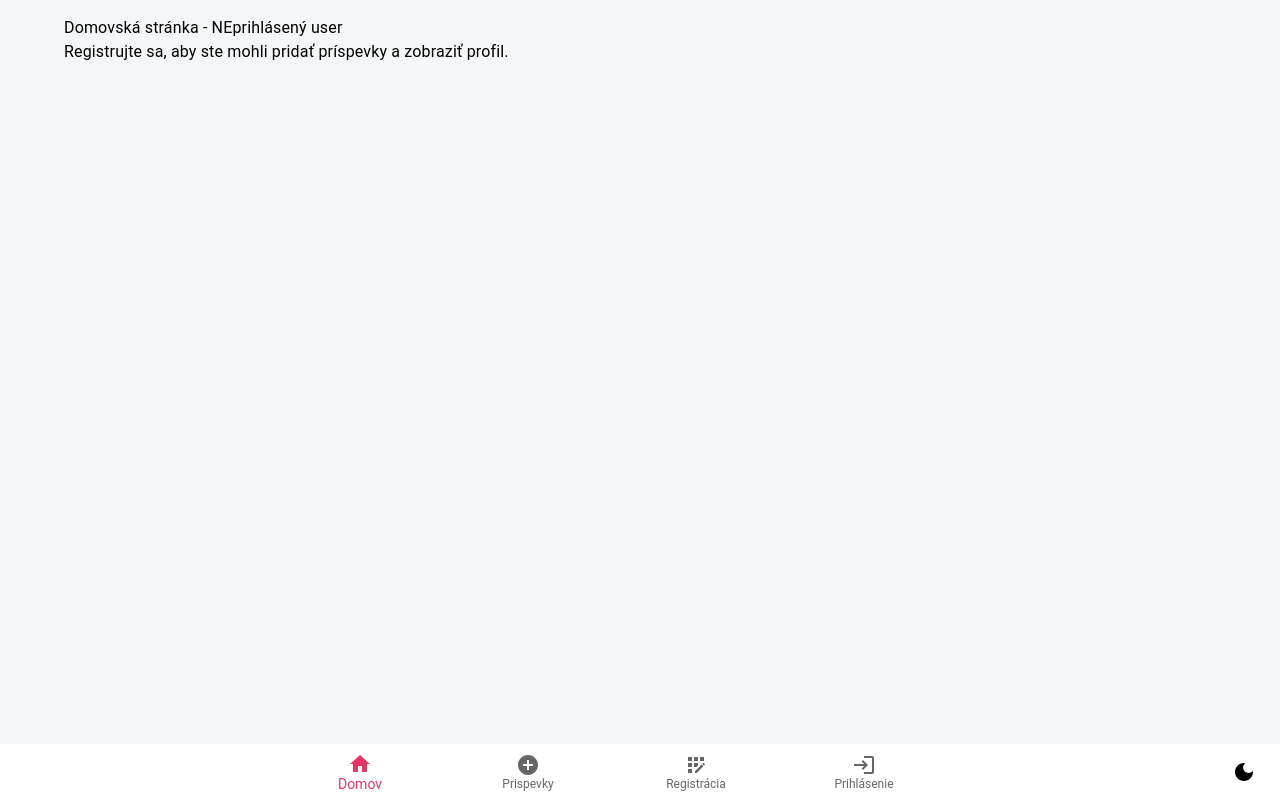
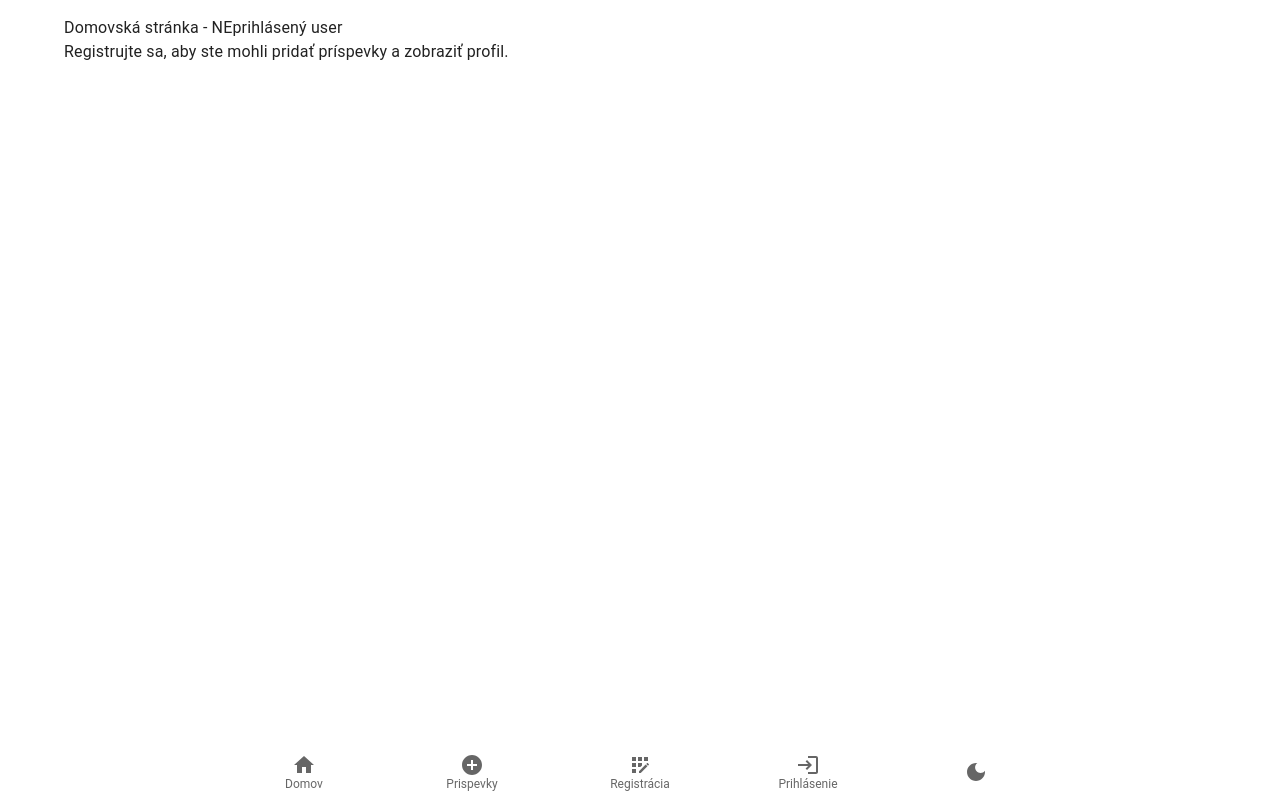
Before and after one commit to Alea2247/Zoska-snap, a Next.js app: page / in a window 1280 px wide. Built offline with nearby package versions, Linux system fonts and the light colour scheme; no server answers.

Commit message:
theme button

```diff
--- a/src/app/layout.tsx
+++ b/src/app/layout.tsx
@@ -4,7 +4,7 @@ import { Metadata } from "next";
 import "./globals.css";
 import Navbar from "../components/Navbar";
 import AuthProvider from "../components/AuthProvider";
-import { ThemeProvider } from "../providers/ThemeProvider";
+import ThemeProvider from "../components/ThemeProvider";
 import PublicLayout from './(public)/layout';
 import PrivateLayout from './(private)/layout';
 
@@ -27,13 +27,13 @@ export default function RootLayout({
       <body>
         <AuthProvider>
           <ThemeProvider>
-            <main >
-              {children}
-            </main>
-            <Navbar />
+            <div style={{ minHeight: "100vh", display: "flex", flexDirection: "column" }}>
+              <Navbar />
+              <main style={{ flexGrow: 1 }}>{children}</main>
+            </div>
           </ThemeProvider>
         </AuthProvider>
       </body>
     </html>
   );
-};
+}
--- a/src/components/Navbar.tsx
+++ b/src/components/Navbar.tsx
@@ -3,29 +3,31 @@
 
 "use client";
 
-import * as React from 'react';
-import { BottomNavigation, BottomNavigationAction, Box, Avatar, IconButton } from '@mui/material';
-import HomeIcon from '@mui/icons-material/Home';
-import SearchIcon from '@mui/icons-material/Search';
-import AddCircleIcon from '@mui/icons-material/AddCircle';
-import LoginIcon from '@mui/icons-material/Login';
-import AppRegistrationIcon from '@mui/icons-material/AppRegistration';
-import LogoutIcon from '@mui/icons-material/Logout';
+import React from "react";
+import {
+  BottomNavigation,
+  BottomNavigationAction,
+  Box,
+  Avatar,
+} from "@mui/material";
+import HomeIcon from "@mui/icons-material/Home";
+import SearchIcon from "@mui/icons-material/Search";
+import AddCircleIcon from "@mui/icons-material/AddCircle";
+import LoginIcon from "@mui/icons-material/Login";
+import AppRegistrationIcon from "@mui/icons-material/AppRegistration";
+import LogoutIcon from "@mui/icons-material/Logout";
 import LightModeIcon from "@mui/icons-material/LightMode";
 import DarkModeIcon from "@mui/icons-material/DarkMode";
-import { useRouter } from 'next/navigation';
+import { useRouter } from "next/navigation";
 import { useSession } from "next-auth/react";
-import { useThemeContext } from '../providers/ThemeProvider';
-import { darkTheme } from '@/styles/themes';
+import { useColorMode } from "./ThemeProvider";
 
-export default function Navbar() {
-  const [value, setValue] = React.useState('/');
+const Navbar = () => {
+  const { toggleColorMode, mode } = useColorMode();
   const router = useRouter();
-  const { data: session, status } = useSession();
-  const { toggleTheme, themeMode } = useThemeContext();
+  const { data: session } = useSession();
 
   const handleNavigation = (event: React.SyntheticEvent, newValue: string) => {
-    setValue(newValue);
     router.push(newValue);
   };
 
@@ -44,7 +46,7 @@ export default function Navbar() {
     { label: "Pridať", value: "/prispevok", icon: <AddCircleIcon /> },
     {
       label: "Profil",
-      value: "/profil",
+      value: "/profile",
       icon: session?.user?.image ? (
         <Avatar
           alt={session?.user?.name || "User"}
@@ -58,73 +60,30 @@ export default function Navbar() {
   ];
 
   // Decide which paths to use based on authentication status
-  const navigationPaths = status === "authenticated" ? authPaths : nonAuthPaths;
+  const paths = session ? authPaths : nonAuthPaths;
 
   return (
-    <Box
-      sx={{
-        width: "100%",
-        position: "fixed",
-        bottom: 0,
-        backgroundColor: (theme) => theme.palette.background.paper,
-        display: "flex",
-        alignItems: "center",
-        justifyContent: "space-between", // Make sure space between nav and button is correct
-        px: 2,
-      }}
-    >
-      {/* Navigation Section */}
-      <BottomNavigation
-        showLabels
-        value={value}
-        onChange={handleNavigation}
-        sx={{ flexGrow: 1 }} // Let navigation take most of the width
-      >
-        {navigationPaths.map((path) => (
+    <>
+      <Box sx={{ width: "100%", position: "fixed", bottom: 0 }}>
+        <BottomNavigation showLabels>
+          {paths.map((path) => (
             <BottomNavigationAction
               key={path.value}
               label={path.label}
               value={path.value}
               icon={path.icon}
+              onClick={(event) => handleNavigation(event, path.value)}
             />
           ))}
+          <BottomNavigationAction
+            label=""
+            icon={mode === "light" ? <DarkModeIcon /> : <LightModeIcon />}
+            onClick={toggleColorMode}
+          />
         </BottomNavigation>
+      </Box>
+    </>
+  );
+};
 
-      {/* Theme Toggle Section */}
-      <IconButton
-        onClick={toggleTheme}
-        sx={{
-          color: (theme) => theme.palette.text.primary,
-          ml: 2,
-        }}
-      >
-        {themeMode === 'dark' ? <LightModeIcon /> : <DarkModeIcon />}
-      </IconButton>
-    </Box>
-  );
-}
-
-// return (
-//   <Box sx={{ width: '100%', position: 'fixed', bottom: 0, zIndex: 5000 }}>
-//     <BottomNavigation
-//       showLabels
-//       value={value}
-//       onChange={handleNavigation}
-//     >
-//       {/* Navigácia a ikony */}
-//       <BottomNavigationAction label="Domov" value="/" icon={<HomeIcon />} />
-//       <BottomNavigationAction label="Hľadať" value="/hladat" icon={<SearchIcon />} />
-//       <BottomNavigationAction label="Pridať" value="/prispevok" icon={<AddCircleIcon />} />
-//       <BottomNavigationAction label="Prihlásenie" value="/auth/prihlasenie" icon={<LoginIcon />} />
-
-//       {/* Tlačidlo na prepínanie témy */}
-//       <IconButton
-//         onClick={toggleTheme}
-//         sx={{ position: 'absolute', right: 16, bottom: 16, zIndex: 1100 }}
-//       >
-//         {themeMode === 'dark' ? <Brightness7Icon /> : <Brightness4Icon />}
-//       </IconButton>
-//     </BottomNavigation>
-//   </Box>
-// );
-// }
+export default Navbar;
--- /dev/null
+++ b/src/components/ThemeProvider.tsx
@@ -0,0 +1,78 @@
+// src\providers\ThemeProvider.tsx
+
+"use client";
+
+// ThemeProvider.tsx
+import React, { createContext, useContext, useState, ReactNode } from "react";
+import { ThemeProvider as MuiThemeProvider, createTheme } from "@mui/material/styles";
+import CssBaseline from "@mui/material/CssBaseline";
+
+interface ColorModeContextType {
+  toggleColorMode: () => void;
+  mode: "light" | "dark";
+}
+
+const ColorModeContext = createContext<ColorModeContextType>({
+  toggleColorMode: () => {},
+  mode: "light",
+});
+
+export const useColorMode = () => useContext(ColorModeContext);
+
+export const ThemeProvider = ({ children }: { children: ReactNode }) => {
+  const [mode, setMode] = useState<"light" | "dark">("light");
+
+  const toggleColorMode = () => {
+    setMode((prevMode) => (prevMode === "light" ? "dark" : "light"));
+  };
+
+  const theme = createTheme({
+    palette: {
+      mode,
+      primary: {
+        main: mode === "light" ? '#7b1fa2' : '#b39ddb', // Muted violet colors
+      },
+      background:
+        {default: mode === "light" ? '#ffffff' : '#303030', // Lighter background in dark mode
+        paper: mode === "light" ? '#ffffff' : '#424242', // Lighter paper background in dark mode}
+        },
+    },
+    components: {
+      MuiBottomNavigationAction: {
+        styleOverrides: {
+          root: {
+            '&.Mui-selected': {
+              color: mode === "light" ? '#7b1fa2' : '#b39ddb', // Muted violet colors
+            },
+            '&:hover': {
+              color: mode === "light" ? '#7b1fa2' : '#b39ddb', // Muted violet colors
+            },
+          },
+        },
+      },
+      MuiCard: {
+        styleOverrides: {
+          root: {
+            ...(mode === 'light' && {
+              boxShadow: '0 4px 8px rgba(0, 0, 0, 0.2)', // Black box shadow in light mode
+            }),
+            ...(mode === 'dark' && {
+              boxShadow: '0 4px 8px rgba(255, 255, 255, 0.2)', // White box shadow in dark mode
+            }),
+          },
+        },
+      },
+    },
+  });
+
+  return (
+    <ColorModeContext.Provider value={{ toggleColorMode, mode }}>
+      <MuiThemeProvider theme={theme}>
+        <CssBaseline />
+        {children}
+      </MuiThemeProvider>
+    </ColorModeContext.Provider>
+  );
+};
+
+export default ThemeProvider;
--- a/src/providers/ThemeProvider.tsx
+++ /dev/null
@@ -1,48 +0,0 @@
-// src\providers\ThemeProvider.tsx
-
-"use client";
-
-import React, { createContext, useContext, useState, useEffect, ReactNode } from "react";
-import { ThemeProvider as MUIThemeProvider, CssBaseline } from "@mui/material";
-import { darkTheme, lightTheme } from "../styles/themes";
-
-const ThemeContext = createContext({
-    toggleTheme: () => {},
-    themeMode: 'light',
-});
-
-export const ThemeProvider = ({ children }: { children: ReactNode }) => {
-    const [themeMode, setThemeMode] = useState<'light' | 'dark'>('light');
-
-    // Počiatočné nastavenie témy na základe uložených preferencií v localStorage
-    useEffect(() => {
-      const savedTheme = localStorage.getItem('theme');
-      if (savedTheme) {
-        setThemeMode(savedTheme as 'light' | 'dark');
-      }
-    }, []);
-
-    // Uloženie zvolenej témy do localStorage, aby sa zachovala po obnovení stránky
-    useEffect(() => {
-      localStorage.setItem('theme', themeMode);
-    }, [themeMode]);
-
-    // Funkcia na prepínanie témy
-    const toggleTheme = () => {
-      setThemeMode((prev) => (prev === 'light' ? 'dark' : 'light'));
-    };
-
-    // Výber správnej témy (svetlý alebo tmavý režim)
-    const theme = themeMode === 'light' ? lightTheme : darkTheme;
-
-    return (
-      <ThemeContext.Provider value={{ toggleTheme, themeMode }}>
-        <MUIThemeProvider theme={theme}>
-          <CssBaseline />  {/* Automaticky nastaví globálne štýly podľa témy */}
-          {children}
-        </MUIThemeProvider>
-      </ThemeContext.Provider>
-    );
-  };
-
-  export const useThemeContext = () => useContext(ThemeContext);
```
Lines whose indentation alone changed are shown as unchanged.
